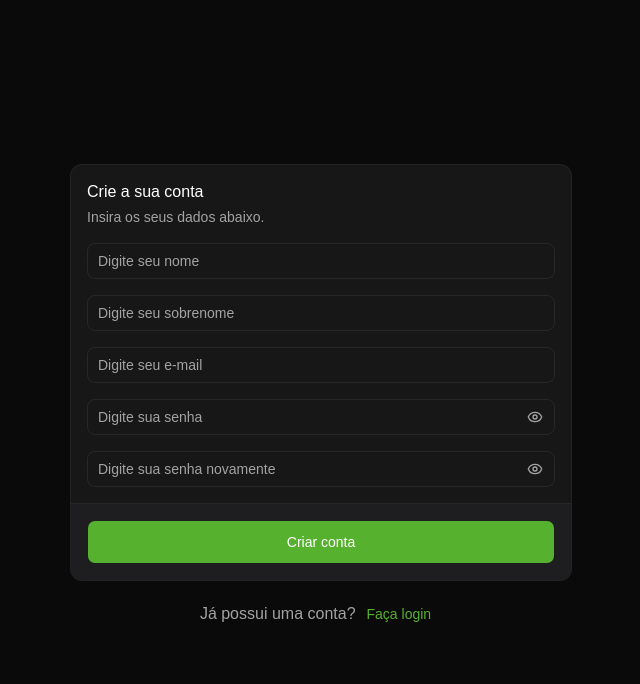
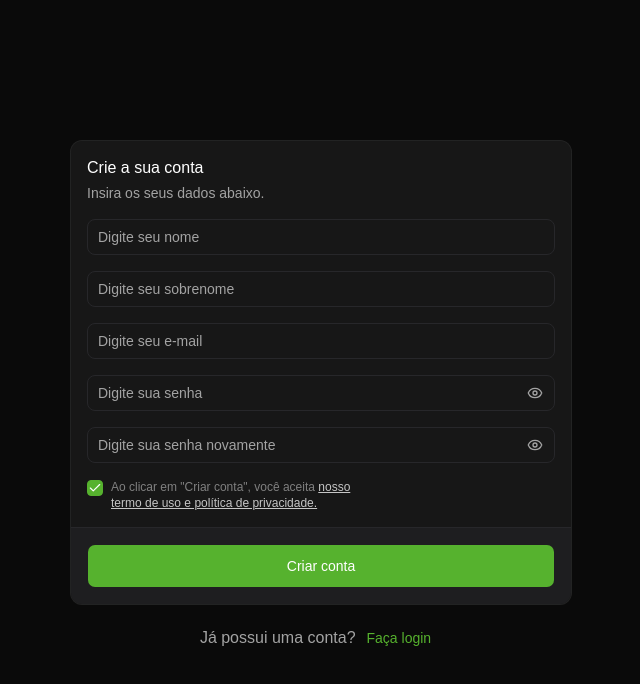
Before and after one commit to BrenodePaiva/fintrack-app, a React (Vite) app: page /signup in a window 1280 px wide. Shown: the top 684 px of the page, without its empty margins (319-959 px from the left). Built offline with nearby package versions, Linux system fonts and the light colour scheme.

Commit message:
feat: add chackbox terms to sign up form

```diff
--- /dev/null
+++ b/src/components/ui/checkbox.jsx
@@ -0,0 +1,26 @@
+import { Checkbox as CheckboxPrimitive } from '@base-ui/react/checkbox'
+import { CheckIcon } from 'lucide-react'
+
+import { cn } from '@/lib/utils'
+
+function Checkbox({ className, ...props }) {
+  return (
+    <CheckboxPrimitive.Root
+      data-slot="checkbox"
+      className={cn(
+        'peer border-input group-has-[:focus-visible]/field-label:not-data-checked:border-input focus-visible:border-ring focus-visible:ring-ring/50 aria-invalid:border-destructive aria-invalid:ring-destructive/20 aria-invalid:aria-checked:border-primary dark:bg-input/30 dark:aria-invalid:border-destructive/50 dark:aria-invalid:ring-destructive/40 data-checked:border-primary data-checked:bg-primary data-checked:text-primary-foreground group-has-[:focus-visible]/field-label:data-checked:border-primary dark:data-checked:bg-primary relative flex size-4 shrink-0 items-center justify-center rounded-[4px] border transition-colors outline-none group-has-disabled/field:opacity-50 group-has-[:focus-visible]/field-label:ring-0 after:absolute after:-inset-x-3 after:-inset-y-2 focus-visible:ring-3 disabled:cursor-not-allowed disabled:opacity-50 aria-invalid:ring-3',
+        className
+      )}
+      {...props}
+    >
+      <CheckboxPrimitive.Indicator
+        data-slot="checkbox-indicator"
+        className="grid place-content-center text-current transition-none [&>svg]:size-3.5"
+      >
+        <CheckIcon />
+      </CheckboxPrimitive.Indicator>
+    </CheckboxPrimitive.Root>
+  )
+}
+
+export { Checkbox }
--- /dev/null
+++ b/src/components/ui/field.jsx
@@ -0,0 +1,212 @@
+import { cva } from 'class-variance-authority'
+import { useMemo } from 'react'
+
+import { Label } from '@/components/ui/label'
+import { Separator } from '@/components/ui/separator'
+import { cn } from '@/lib/utils'
+
+function FieldSet({ className, ...props }) {
+  return (
+    <fieldset
+      data-slot="field-set"
+      className={cn(
+        'flex flex-col gap-4 has-[>[data-slot=checkbox-group]]:gap-3 has-[>[data-slot=radio-group]]:gap-3',
+        className
+      )}
+      {...props}
+    />
+  )
+}
+
+function FieldLegend({ className, variant = 'legend', ...props }) {
+  return (
+    <legend
+      data-slot="field-legend"
+      data-variant={variant}
+      className={cn(
+        'mb-1.5 font-medium data-[variant=label]:text-sm data-[variant=legend]:text-base',
+        className
+      )}
+      {...props}
+    />
+  )
+}
+
+function FieldGroup({ className, ...props }) {
+  return (
+    <div
+      data-slot="field-group"
+      className={cn(
+        'group/field-group @container/field-group flex w-full flex-col gap-5 data-[slot=checkbox-group]:gap-3 *:data-[slot=field-group]:gap-4',
+        className
+      )}
+      {...props}
+    />
+  )
+}
+
+const fieldVariants = cva(
+  'group/field flex w-full gap-2 data-[invalid=true]:text-destructive',
+  {
+    variants: {
+      orientation: {
+        vertical: 'flex-col *:w-full [&>.sr-only]:w-auto',
+        horizontal:
+          'flex-row items-center has-[>[data-slot=field-content]]:items-start *:data-[slot=field-label]:flex-auto has-[>[data-slot=field-content]]:[&>[role=checkbox],[role=radio]]:mt-px',
+        responsive:
+          'flex-col *:w-full @md/field-group:flex-row @md/field-group:items-center @md/field-group:*:w-auto @md/field-group:has-[>[data-slot=field-content]]:items-start @md/field-group:*:data-[slot=field-label]:flex-auto [&>.sr-only]:w-auto @md/field-group:has-[>[data-slot=field-content]]:[&>[role=checkbox],[role=radio]]:mt-px',
+      },
+    },
+    defaultVariants: {
+      orientation: 'vertical',
+    },
+  }
+)
+
+function Field({ className, orientation = 'vertical', ...props }) {
+  return (
+    <div
+      role="group"
+      data-slot="field"
+      data-orientation={orientation}
+      className={cn(fieldVariants({ orientation }), className)}
+      {...props}
+    />
+  )
+}
+
+function FieldContent({ className, ...props }) {
+  return (
+    <div
+      data-slot="field-content"
+      className={cn(
+        'group/field-content flex flex-1 flex-col gap-0.5 leading-snug',
+        className
+      )}
+      {...props}
+    />
+  )
+}
+
+function FieldLabel({ className, ...props }) {
+  return (
+    <Label
+      data-slot="field-label"
+      className={cn(
+        'group/field-label peer/field-label has-data-checked:border-primary/30 has-data-checked:bg-primary/5 has-[>[data-slot=field]]:not-has-[:disabled,[data-disabled]]:hover:bg-muted/50 has-[>[data-slot=field]]:has-[:focus-visible]:border-ring has-[>[data-slot=field]]:has-[:focus-visible]:ring-ring/50 dark:has-data-checked:border-primary/20 dark:has-data-checked:bg-primary/10 flex w-fit gap-2 leading-snug group-data-[disabled=true]/field:opacity-50 has-[>[data-slot=field]]:rounded-lg has-[>[data-slot=field]]:border has-[>[data-slot=field]]:has-[:focus-visible]:ring-3 *:data-[slot=field]:p-2.5',
+        'has-[>[data-slot=field]]:w-full has-[>[data-slot=field]]:flex-col',
+        className
+      )}
+      {...props}
+    />
+  )
+}
+
+function FieldTitle({ className, ...props }) {
+  return (
+    <div
+      data-slot="field-label"
+      className={cn(
+        'flex w-fit items-center gap-2 text-sm font-medium group-data-[disabled=true]/field:opacity-50',
+        className
+      )}
+      {...props}
+    />
+  )
+}
+
+function FieldDescription({ className, ...props }) {
+  return (
+    <p
+      data-slot="field-description"
+      className={cn(
+        'text-muted-foreground text-left text-sm leading-normal font-normal group-has-data-horizontal/field:text-balance [[data-variant=legend]+&]:-mt-1.5',
+        'last:mt-0 nth-last-2:-mt-1',
+        '[&>a:hover]:text-primary [&>a]:underline [&>a]:underline-offset-4',
+        className
+      )}
+      {...props}
+    />
+  )
+}
+
+function FieldSeparator({ children, className, ...props }) {
+  return (
+    <div
+      data-slot="field-separator"
+      data-content={!!children}
+      className={cn(
+        'relative -my-2 h-5 text-sm group-data-[variant=outline]/field-group:-mb-2',
+        className
+      )}
+      {...props}
+    >
+      <Separator className="absolute inset-0 top-1/2" />
+      {children && (
+        <span
+          className="bg-background text-muted-foreground relative mx-auto block w-fit px-2"
+          data-slot="field-separator-content"
+        >
+          {children}
+        </span>
+      )}
+    </div>
+  )
+}
+
+function FieldError({ className, children, errors, ...props }) {
+  const content = useMemo(() => {
+    if (children) {
+      return children
+    }
+
+    if (!errors?.length) {
+      return null
+    }
+
+    const uniqueErrors = [
+      ...new Map(errors.map((error) => [error?.message, error])).values(),
+    ]
+
+    if (uniqueErrors?.length == 1) {
+      return uniqueErrors[0]?.message
+    }
+
+    return (
+      <ul className="ml-4 flex list-disc flex-col gap-1">
+        {uniqueErrors.map(
+          (error, index) =>
+            error?.message && <li key={index}>{error.message}</li>
+        )}
+      </ul>
+    )
+  }, [children, errors])
+
+  if (!content) {
+    return null
+  }
+
+  return (
+    <div
+      role="alert"
+      data-slot="field-error"
+      className={cn('text-destructive text-sm font-normal', className)}
+      {...props}
+    >
+      {content}
+    </div>
+  )
+}
+
+export {
+  Field,
+  FieldContent,
+  FieldDescription,
+  FieldError,
+  FieldGroup,
+  FieldLabel,
+  FieldLegend,
+  FieldSeparator,
+  FieldSet,
+  FieldTitle,
+}
--- /dev/null
+++ b/src/components/ui/label.jsx
@@ -0,0 +1,16 @@
+import { cn } from '@/lib/utils'
+
+function Label({ className, ...props }) {
+  return (
+    <label
+      data-slot="label"
+      className={cn(
+        'flex items-center gap-2 text-sm leading-none font-medium select-none group-data-[disabled=true]:pointer-events-none group-data-[disabled=true]:opacity-50 peer-disabled:cursor-not-allowed peer-disabled:opacity-50',
+        className
+      )}
+      {...props}
+    />
+  )
+}
+
+export { Label }
--- /dev/null
+++ b/src/components/ui/separator.jsx
@@ -0,0 +1,21 @@
+'use client'
+
+import { Separator as SeparatorPrimitive } from '@base-ui/react/separator'
+
+import { cn } from '@/lib/utils'
+
+function Separator({ className, orientation = 'horizontal', ...props }) {
+  return (
+    <SeparatorPrimitive
+      data-slot="separator"
+      orientation={orientation}
+      className={cn(
+        'bg-border shrink-0 data-horizontal:h-px data-horizontal:w-full data-vertical:w-px data-vertical:self-stretch',
+        className
+      )}
+      {...props}
+    />
+  )
+}
+
+export { Separator }
--- a/src/pages/signup.jsx
+++ b/src/pages/signup.jsx
@@ -10,6 +10,13 @@
   CardHeader,
   CardTitle,
 } from '@/components/ui/card'
+import { Checkbox } from '@/components/ui/checkbox'
+import {
+  Field,
+  FieldContent,
+  FieldGroup,
+  FieldLabel,
+} from '@/components/ui/field'
 import { Input } from '@/components/ui/input'
 
 const SignupPage = () => {
@@ -26,6 +33,24 @@
           <Input placeholder="Digite seu e-mail" />
           <PasswordInput />
           <PasswordInput placeholder="Digite sua senha novamente" />
+          <FieldGroup className="w-72">
+            <Field orientation="horizontal">
+              <Checkbox id="terms" name="terms" defaultChecked />
+              <FieldContent>
+                <FieldLabel
+                  htmlFor="terms"
+                  className="text-muted-foreground text-xs opacity-75"
+                >
+                  <p>
+                    Ao clicar em "Criar conta", você aceita{' '}
+                    <a href="#" className="text-white underline">
+                      nosso termo de uso e política de privacidade.
+                    </a>
+                  </p>
+                </FieldLabel>
+              </FieldContent>
+            </Field>
+          </FieldGroup>
         </CardContent>
         <CardFooter>
           <Button className="w-full">Criar conta</Button>
```
